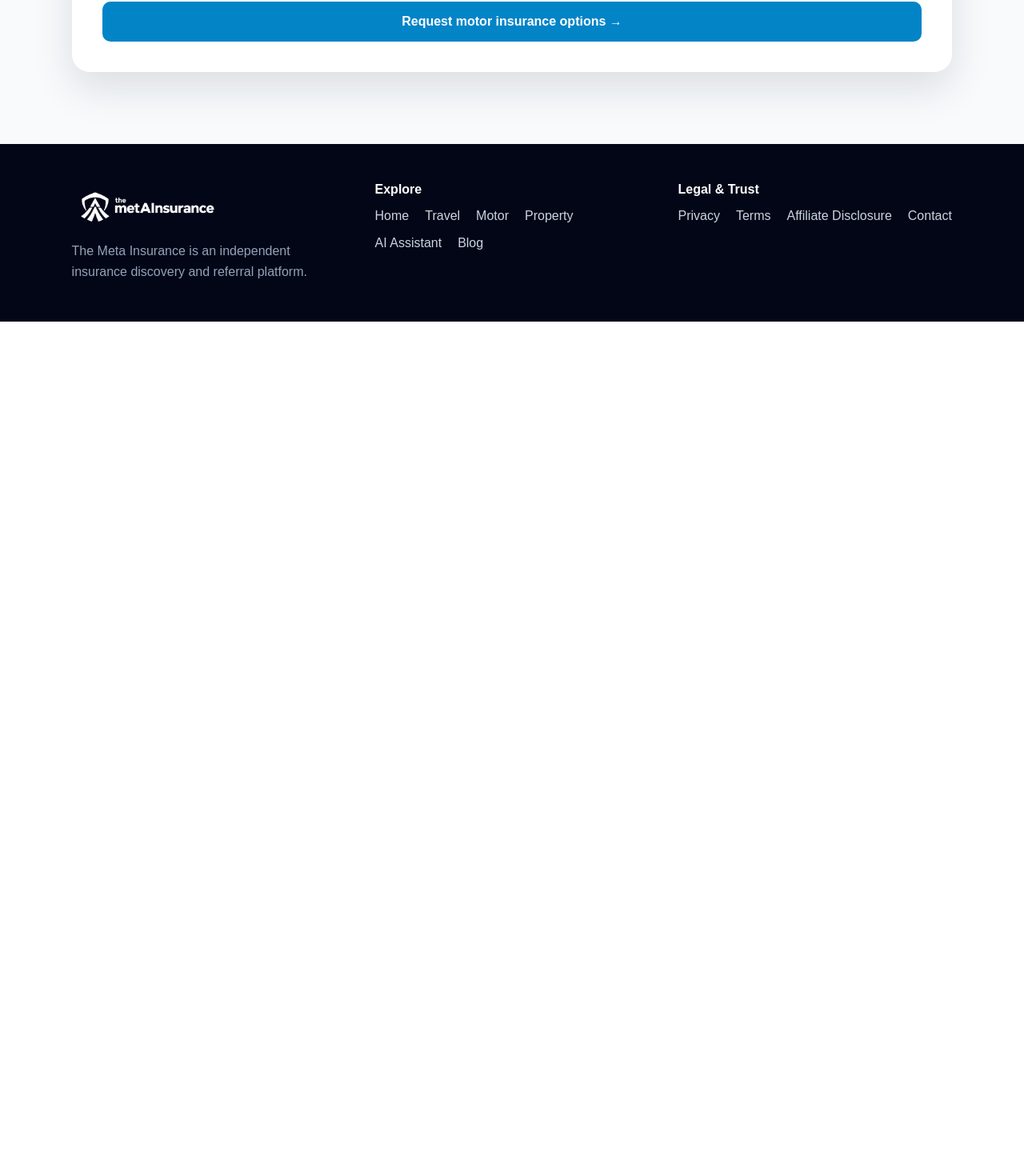
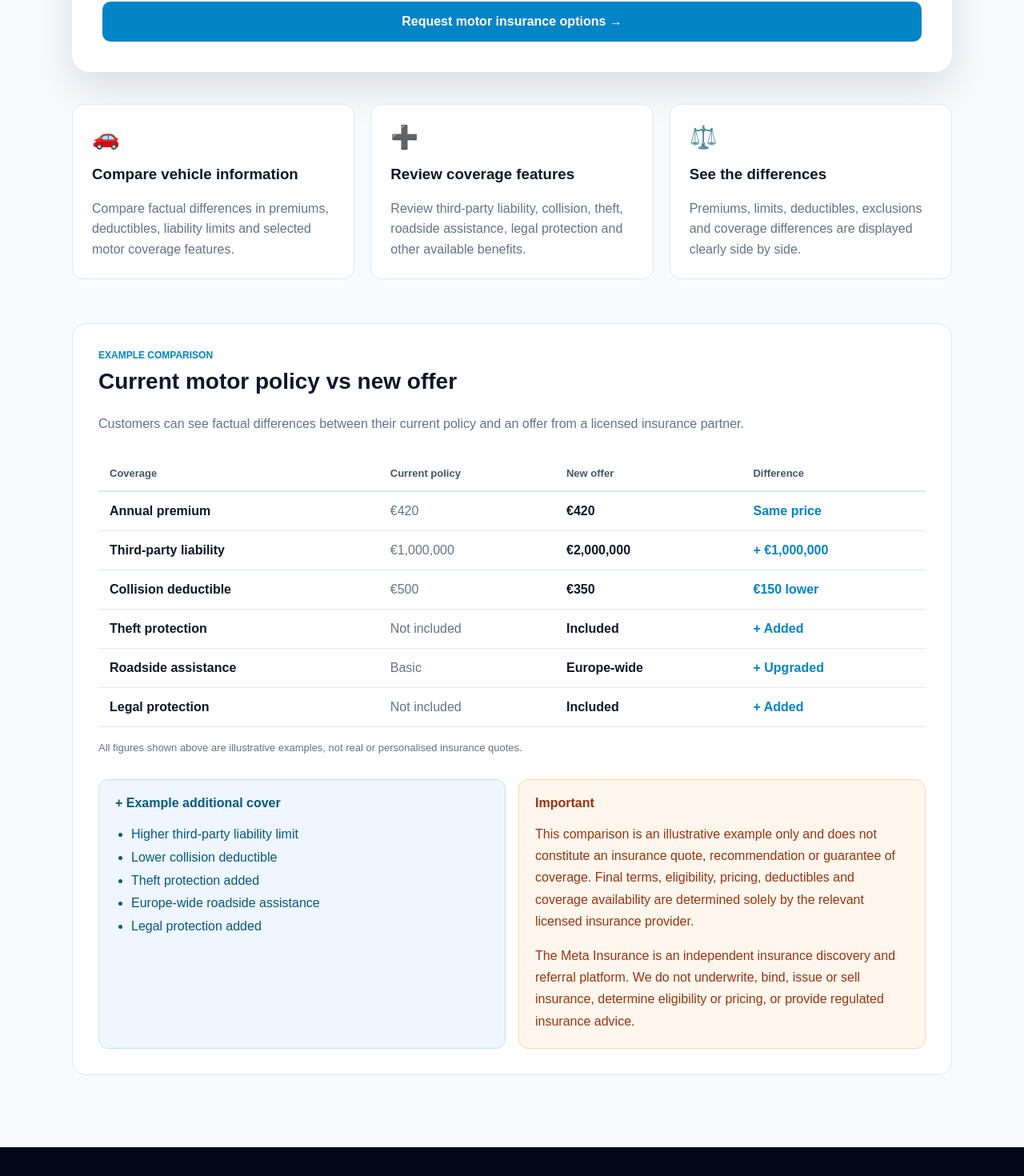
Before and after one commit to themetainsurance/MVP, a Next.js app: page /motor in a window 1280 px wide. Shown: the part 1460-2930 px from the top of the page at 80% size. Before the commit the page ends 1862 px from the top, so only its background shows below. Built offline with nearby package versions, Linux system fonts and the light colour scheme; no server answers.

Commit message:
Add motor insurance comparison explanation

```diff
--- a/app/motor/page.tsx
+++ b/app/motor/page.tsx
@@ -816,11 +816,201 @@ export default function MotorInsurancePage() {
             </button>
           </div>
         </div>
+
+        <MotorComparison />
       </section>
       <SiteFooter />
     </main>
   );
 }
+
+const motorComparisonRows = [
+  ["Annual premium", "€420", "€420", "Same price"],
+  ["Third-party liability", "€1,000,000", "€2,000,000", "+ €1,000,000"],
+  ["Collision deductible", "€500", "€350", "€150 lower"],
+  ["Theft protection", "Not included", "Included", "+ Added"],
+  ["Roadside assistance", "Basic", "Europe-wide", "+ Upgraded"],
+  ["Legal protection", "Not included", "Included", "+ Added"],
+] as const;
+
+function MotorComparison() {
+  const comparisonSteps = [
+    {
+      icon: "🚗",
+      title: "Compare vehicle information",
+      text: "Compare factual differences in premiums, deductibles, liability limits and selected motor coverage features.",
+    },
+    {
+      icon: "➕",
+      title: "Review coverage features",
+      text: "Review third-party liability, collision, theft, roadside assistance, legal protection and other available benefits.",
+    },
+    {
+      icon: "⚖️",
+      title: "See the differences",
+      text: "Premiums, limits, deductibles, exclusions and coverage differences are displayed clearly side by side.",
+    },
+  ];
+
+  return (
+    <>
+      <div
+        style={{
+          marginTop: "40px",
+          display: "grid",
+          gridTemplateColumns: "repeat(auto-fit, minmax(240px, 1fr))",
+          gap: "20px",
+        }}
+      >
+        {comparisonSteps.map((step) => (
+          <article
+            key={step.title}
+            style={{
+              background: "#ffffff",
+              border: "1px solid #e2e8f0",
+              borderRadius: "14px",
+              padding: "24px",
+            }}
+          >
+            <div aria-hidden="true" style={{ fontSize: "28px" }}>
+              {step.icon}
+            </div>
+            <h3>{step.title}</h3>
+            <p style={{ color: "#64748b", lineHeight: 1.6, marginBottom: 0 }}>
+              {step.text}
+            </p>
+          </article>
+        ))}
+      </div>
+
+      <section
+        aria-labelledby="motor-comparison-title"
+        style={{
+          marginTop: "55px",
+          background: "#ffffff",
+          border: "1px solid #e2e8f0",
+          borderRadius: "18px",
+          padding: "clamp(20px, 4vw, 32px)",
+        }}
+      >
+        <div
+          style={{
+            color: "#0284c7",
+            fontSize: "12px",
+            fontWeight: 900,
+            marginBottom: "10px",
+          }}
+        >
+          EXAMPLE COMPARISON
+        </div>
+        <h2 id="motor-comparison-title" style={{ marginTop: 0, fontSize: "28px" }}>
+          Current motor policy vs new offer
+        </h2>
+        <p style={{ color: "#64748b", lineHeight: 1.6, marginBottom: "28px" }}>
+          Customers can see factual differences between their current policy
+          and an offer from a licensed insurance partner.
+        </p>
+
+        <div
+          role="region"
+          aria-label="Example motor insurance comparison"
+          tabIndex={0}
+          style={{ overflowX: "auto" }}
+        >
+          <table style={{ width: "100%", borderCollapse: "collapse", minWidth: "680px" }}>
+            <thead>
+              <tr>
+                {["Coverage", "Current policy", "New offer", "Difference"].map((heading) => (
+                  <th
+                    key={heading}
+                    scope="col"
+                    style={{
+                      textAlign: "left",
+                      padding: "14px",
+                      borderBottom: "2px solid #e2e8f0",
+                      color: "#475569",
+                      fontSize: "13px",
+                    }}
+                  >
+                    {heading}
+                  </th>
+                ))}
+              </tr>
+            </thead>
+            <tbody>
+              {motorComparisonRows.map(([name, current, offer, difference]) => (
+                <tr key={name}>
+                  <th scope="row" style={comparisonNameCellStyle}>{name}</th>
+                  <td style={{ ...comparisonCellStyle, color: "#64748b" }}>{current}</td>
+                  <td style={{ ...comparisonCellStyle, color: "#0f172a", fontWeight: 700 }}>{offer}</td>
+                  <td style={{ ...comparisonCellStyle, color: "#0284c7", fontWeight: 800 }}>{difference}</td>
+                </tr>
+              ))}
+            </tbody>
+          </table>
+        </div>
+
+        <p style={{ color: "#64748b", fontSize: "13px", lineHeight: 1.6, margin: "16px 0 0" }}>
+          All figures shown above are illustrative examples, not real or
+          personalised insurance quotes.
+        </p>
+
+        <div
+          style={{
+            marginTop: "28px",
+            display: "grid",
+            gridTemplateColumns: "repeat(auto-fit, minmax(240px, 1fr))",
+            gap: "16px",
+          }}
+        >
+          <div style={{ background: "#eff6ff", border: "1px solid #bae6fd", padding: "20px", borderRadius: "12px" }}>
+            <strong style={{ color: "#075985" }}>+ Example additional cover</strong>
+            <ul style={{ color: "#075985", lineHeight: 1.8, paddingLeft: "20px" }}>
+              <li>Higher third-party liability limit</li>
+              <li>Lower collision deductible</li>
+              <li>Theft protection added</li>
+              <li>Europe-wide roadside assistance</li>
+              <li>Legal protection added</li>
+            </ul>
+          </div>
+
+          <aside style={{ background: "#fff7ed", border: "1px solid #fed7aa", padding: "20px", borderRadius: "12px" }}>
+            <strong style={{ color: "#9a3412" }}>Important</strong>
+            <p style={importantTextStyle}>
+              This comparison is an illustrative example only and does not
+              constitute an insurance quote, recommendation or guarantee of
+              coverage. Final terms, eligibility, pricing, deductibles and
+              coverage availability are determined solely by the relevant
+              licensed insurance provider.
+            </p>
+            <p style={importantTextStyle}>
+              The Meta Insurance is an independent insurance discovery and
+              referral platform. We do not underwrite, bind, issue or sell
+              insurance, determine eligibility or pricing, or provide regulated
+              insurance advice.
+            </p>
+          </aside>
+        </div>
+      </section>
+    </>
+  );
+}
+
+const comparisonCellStyle = {
+  padding: "15px 14px",
+  borderBottom: "1px solid #e2e8f0",
+};
+
+const comparisonNameCellStyle = {
+  ...comparisonCellStyle,
+  textAlign: "left" as const,
+};
+
+const importantTextStyle = {
+  color: "#9a3412",
+  lineHeight: 1.7,
+  marginBottom: 0,
+};
 
 function ModeButton({
   active,
```
